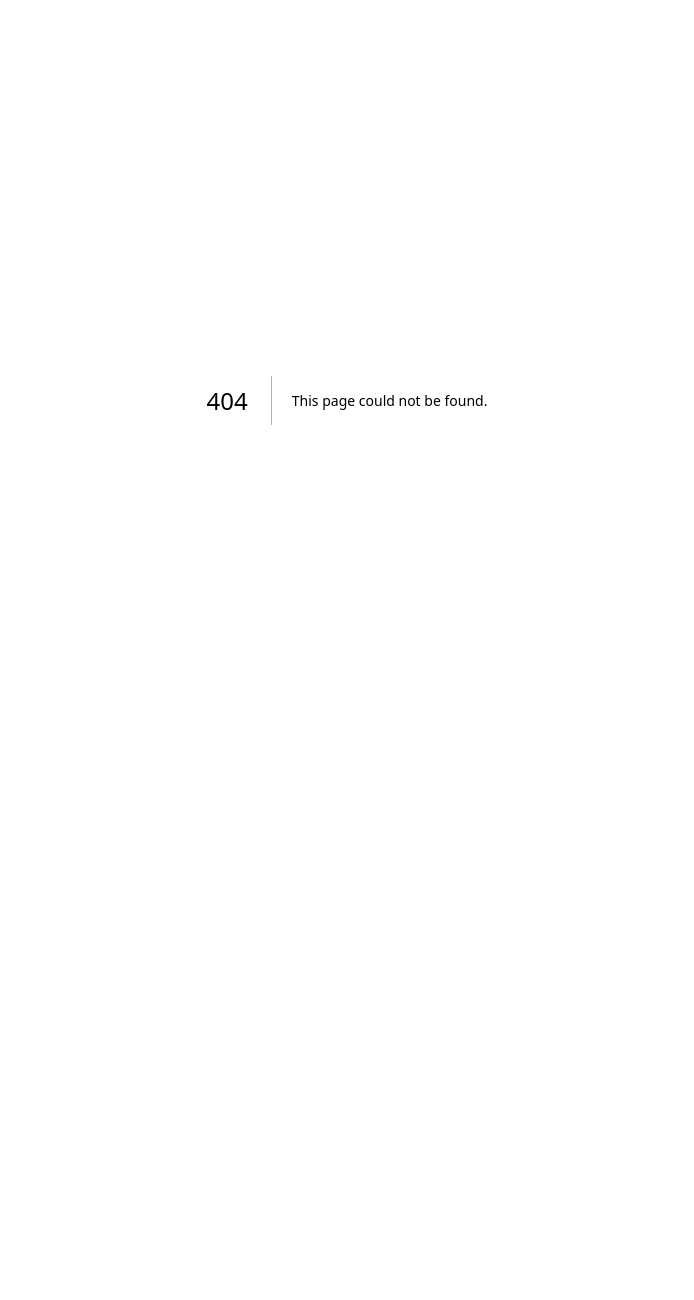
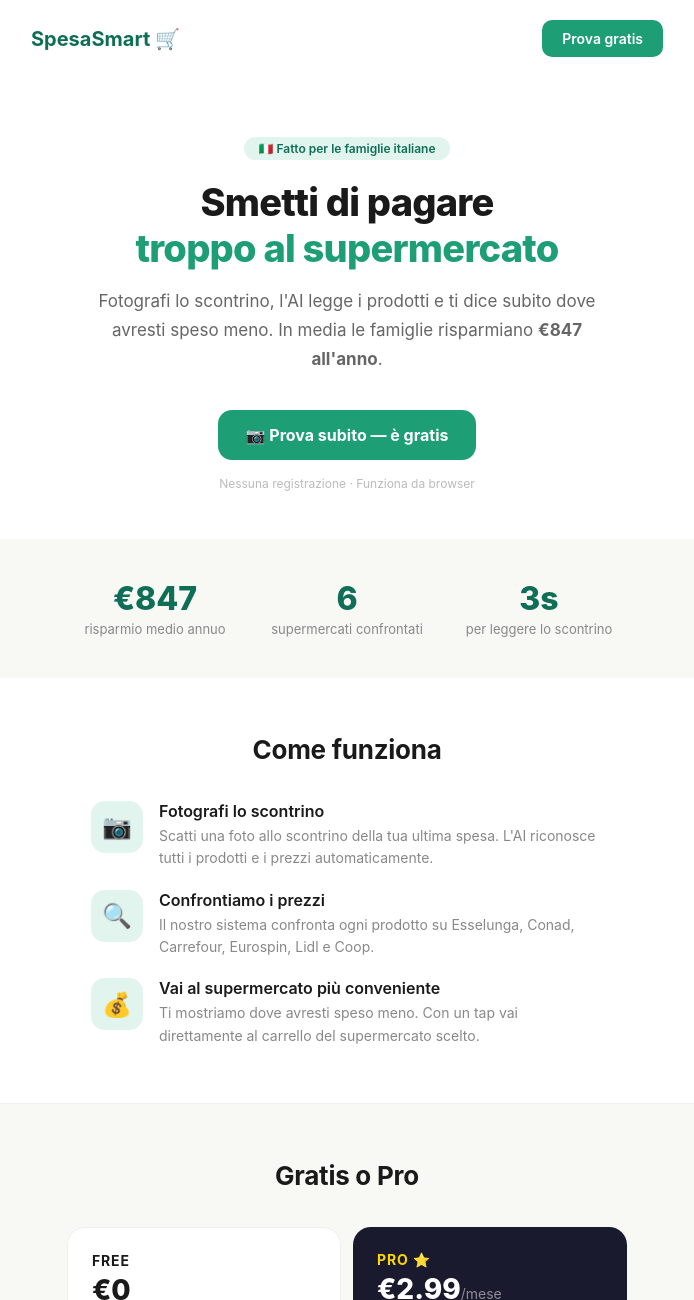
Before and after one commit to denyed21/spesasmart, a Next.js app: page /landing in a window 1280 px wide. Before the commit this address had no page. Shown: the top 1300 px of the page, without its empty margins (293-987 px from the left). Before the commit the page ends 800 px from the top, so only its background shows below. Built offline with nearby package versions, Linux system fonts and the light colour scheme.

Commit message:
Add files via upload

```diff
--- /dev/null
+++ b/app/landing/page.js
@@ -0,0 +1,173 @@
+'use client';
+import { useState } from 'react';
+
+export default function Landing() {
+  const [email, setEmail] = useState('');
+  const [submitted, setSubmitted] = useState(false);
+
+  function handleSubmit(e) {
+    e.preventDefault();
+    if (!email) return;
+    setSubmitted(true);
+  }
+
+  const s = {
+    wrap: { fontFamily: '-apple-system, BlinkMacSystemFont, "Segoe UI", sans-serif', color: '#1a1a1a', background: '#fff' },
+    nav: { display: 'flex', alignItems: 'center', justifyContent: 'space-between', padding: '20px 24px', maxWidth: 680, margin: '0 auto' },
+    logo: { fontSize: 20, fontWeight: 700, color: '#0F6E56' },
+    navBtn: { background: '#1D9E75', color: '#fff', border: 'none', borderRadius: 10, padding: '10px 20px', fontSize: 14, fontWeight: 600, cursor: 'pointer', textDecoration: 'none' },
+    hero: { textAlign: 'center', padding: '60px 24px 48px', maxWidth: 560, margin: '0 auto' },
+    badge: { display: 'inline-block', background: '#E1F5EE', color: '#0F6E56', fontSize: 12, fontWeight: 600, padding: '4px 14px', borderRadius: 99, marginBottom: 20 },
+    h1: { fontSize: 38, fontWeight: 800, lineHeight: 1.2, marginBottom: 16, letterSpacing: '-0.02em' },
+    h1green: { color: '#1D9E75' },
+    sub: { fontSize: 17, color: '#666', lineHeight: 1.7, marginBottom: 36 },
+    ctaRow: { display: 'flex', gap: 10, justifyContent: 'center', flexWrap: 'wrap', marginBottom: 16 },
+    ctaBtn: { background: '#1D9E75', color: '#fff', border: 'none', borderRadius: 14, padding: '15px 28px', fontSize: 16, fontWeight: 700, cursor: 'pointer', textDecoration: 'none', display: 'inline-block' },
+    ctaSecondary: { background: 'transparent', color: '#777', border: '1.5px solid #e0e0d8', borderRadius: 14, padding: '15px 28px', fontSize: 16, fontWeight: 500, cursor: 'pointer' },
+    ctaNote: { fontSize: 12, color: '#bbb' },
+    stats: { background: '#f8f8f5', padding: '40px 24px', margin: '0' },
+    statsInner: { display: 'grid', gridTemplateColumns: 'repeat(3, 1fr)', gap: 16, maxWidth: 560, margin: '0 auto' },
+    stat: { textAlign: 'center' },
+    statNum: { fontSize: 32, fontWeight: 800, color: '#0F6E56', display: 'block' },
+    statLabel: { fontSize: 13, color: '#888', marginTop: 4 },
+    section: { padding: '56px 24px', maxWidth: 560, margin: '0 auto' },
+    sectionTitle: { fontSize: 26, fontWeight: 700, textAlign: 'center', marginBottom: 36, letterSpacing: '-0.01em' },
+    steps: { display: 'flex', flexDirection: 'column', gap: 20 },
+    step: { display: 'flex', gap: 16, alignItems: 'flex-start' },
+    stepIcon: { width: 52, height: 52, background: '#E1F5EE', borderRadius: 14, display: 'flex', alignItems: 'center', justifyContent: 'center', fontSize: 24, flexShrink: 0 },
+    stepTitle: { fontSize: 16, fontWeight: 600, marginBottom: 4 },
+    stepDesc: { fontSize: 14, color: '#888', lineHeight: 1.6 },
+    divider: { height: 1, background: '#f0f0ec', margin: '0 24px' },
+    freeVsPro: { padding: '56px 24px', background: '#f8f8f5' },
+    freeVsProInner: { maxWidth: 560, margin: '0 auto' },
+    plans: { display: 'grid', gridTemplateColumns: '1fr 1fr', gap: 12, marginTop: 32 },
+    plan: (pro) => ({ background: pro ? '#1a1a2e' : '#fff', borderRadius: 18, padding: '24px', border: pro ? 'none' : '1px solid #efefeb' }),
+    planTitle: (pro) => ({ fontSize: 14, fontWeight: 700, color: pro ? '#FFD700' : '#1a1a1a', marginBottom: 4, textTransform: 'uppercase', letterSpacing: '0.06em' }),
+    planPrice: (pro) => ({ fontSize: 28, fontWeight: 800, color: pro ? '#fff' : '#1a1a1a', marginBottom: 16 }),
+    planFeature: (pro) => ({ fontSize: 13, color: pro ? 'rgba(255,255,255,0.75)' : '#666', marginBottom: 8, display: 'flex', gap: 8, alignItems: 'flex-start' }),
+    waitlist: { padding: '56px 24px', maxWidth: 480, margin: '0 auto', textAlign: 'center' },
+    input: { width: '100%', padding: '14px 16px', border: '1.5px solid #e0e0d8', borderRadius: 12, fontSize: 15, marginBottom: 10, outline: 'none' },
+    submitBtn: { width: '100%', padding: '14px', background: '#1D9E75', color: '#fff', border: 'none', borderRadius: 12, fontSize: 16, fontWeight: 600, cursor: 'pointer' },
+    footer: { textAlign: 'center', padding: '32px 24px', color: '#bbb', fontSize: 13, borderTop: '1px solid #f0f0ec' },
+  };
+
+  return (
+    <div style={s.wrap}>
+
+      {/* Nav */}
+      <nav style={s.nav}>
+        <div style={s.logo}>SpesaSmart 🛒</div>
+        <a href="/" style={s.navBtn}>Prova gratis</a>
+      </nav>
+
+      {/* Hero */}
+      <div style={s.hero}>
+        <div style={s.badge}>🇮🇹 Fatto per le famiglie italiane</div>
+        <h1 style={s.h1}>
+          Smetti di pagare<br />
+          <span style={s.h1green}>troppo al supermercato</span>
+        </h1>
+        <p style={s.sub}>
+          Fotografi lo scontrino, l'AI legge i prodotti e ti dice subito dove avresti speso meno. In media le famiglie risparmiano <strong>€847 all'anno</strong>.
+        </p>
+        <div style={s.ctaRow}>
+          <a href="/" style={s.ctaBtn}>📷 Prova subito — è gratis</a>
+        </div>
+        <div style={s.ctaNote}>Nessuna registrazione · Funziona da browser</div>
+      </div>
+
+      {/* Stats */}
+      <div style={s.stats}>
+        <div style={s.statsInner}>
+          <div style={s.stat}>
+            <span style={s.statNum}>€847</span>
+            <span style={s.statLabel}>risparmio medio annuo</span>
+          </div>
+          <div style={s.stat}>
+            <span style={s.statNum}>6</span>
+            <span style={s.statLabel}>supermercati confrontati</span>
+          </div>
+          <div style={s.stat}>
+            <span style={s.statNum}>3s</span>
+            <span style={s.statLabel}>per leggere lo scontrino</span>
+          </div>
+        </div>
+      </div>
+
+      {/* Come funziona */}
+      <div style={s.section}>
+        <h2 style={s.sectionTitle}>Come funziona</h2>
+        <div style={s.steps}>
+          {[
+            ['📷', 'Fotografi lo scontrino', "Scatti una foto allo scontrino della tua ultima spesa. L'AI riconosce tutti i prodotti e i prezzi automaticamente."],
+            ['🔍', 'Confrontiamo i prezzi', 'Il nostro sistema confronta ogni prodotto su Esselunga, Conad, Carrefour, Eurospin, Lidl e Coop.'],
+            ['💰', 'Vai al supermercato più conveniente', "Ti mostriamo dove avresti speso meno. Con un tap vai direttamente al carrello del supermercato scelto."],
+          ].map(([icon, title, desc]) => (
+            <div key={title} style={s.step}>
+              <div style={s.stepIcon}>{icon}</div>
+              <div>
+                <div style={s.stepTitle}>{title}</div>
+                <div style={s.stepDesc}>{desc}</div>
+              </div>
+            </div>
+          ))}
+        </div>
+      </div>
+
+      <div style={s.divider} />
+
+      {/* Free vs Pro */}
+      <div style={s.freeVsPro}>
+        <div style={s.freeVsProInner}>
+          <h2 style={{ ...s.sectionTitle, textAlign: 'center' }}>Gratis o Pro</h2>
+          <div style={s.plans}>
+            <div style={s.plan(false)}>
+              <div style={s.planTitle(false)}>Free</div>
+              <div style={s.planPrice(false)}>€0</div>
+              {[
+                '✓ Lettura scontrino AI',
+                '✓ Confronto supermercati',
+                '✓ Miglior offerta in evidenza',
+                '✓ Storico scansioni',
+              ].map(f => <div key={f} style={s.planFeature(false)}>{f}</div>)}
+            </div>
+            <div style={s.plan(true)}>
+              <div style={s.planTitle(true)}>Pro ⭐</div>
+              <div style={s.planPrice(true)}>€2.99<span style={{ fontSize: 14, fontWeight: 400, color: 'rgba(255,255,255,0.5)' }}>/mese</span></div>
+              {[
+                '✓ Tutto il piano Free',
+                '✓ Carrelli multipli ottimizzati',
+                '✓ Lista spesa ricorrente',
+                '✓ Alert offerte',
+              ].map(f => <div key={f} style={s.planFeature(true)}>{f}</div>)}
+            </div>
+          </div>
+        </div>
+      </div>
+
+      {/* Waitlist */}
+      <div style={s.waitlist}>
+        <h2 style={{ ...s.sectionTitle, marginBottom: 12 }}>Ricevi gli aggiornamenti</h2>
+        <p style={{ fontSize: 14, color: '#888', marginBottom: 28 }}>Lascia la tua email per sapere quando aggiungiamo nuovi supermercati e funzionalità.</p>
+        {submitted ? (
+          <div style={{ background: '#E1F5EE', borderRadius: 14, padding: '24px', textAlign: 'center' }}>
+            <div style={{ fontSize: 32, marginBottom: 8 }}>🎉</div>
+            <div style={{ fontSize: 16, fontWeight: 600, color: '#0F6E56' }}>Sei nella lista!</div>
+            <div style={{ fontSize: 13, color: '#666', marginTop: 4 }}>Ti avviseremo presto.</div>
+          </div>
+        ) : (
+          <form onSubmit={handleSubmit}>
+            <input style={s.input} type="email" placeholder="la-tua@email.it" value={email} onChange={e => setEmail(e.target.value)} required />
+            <button style={s.submitBtn} type="submit">Iscriviti alla waitlist →</button>
+          </form>
+        )}
+      </div>
+
+      {/* Footer */}
+      <div style={s.footer}>
+        SpesaSmart © 2026 · <a href="/" style={{ color: '#bbb' }}>Apri l'app</a>
+      </div>
+
+    </div>
+  );
+}
```
